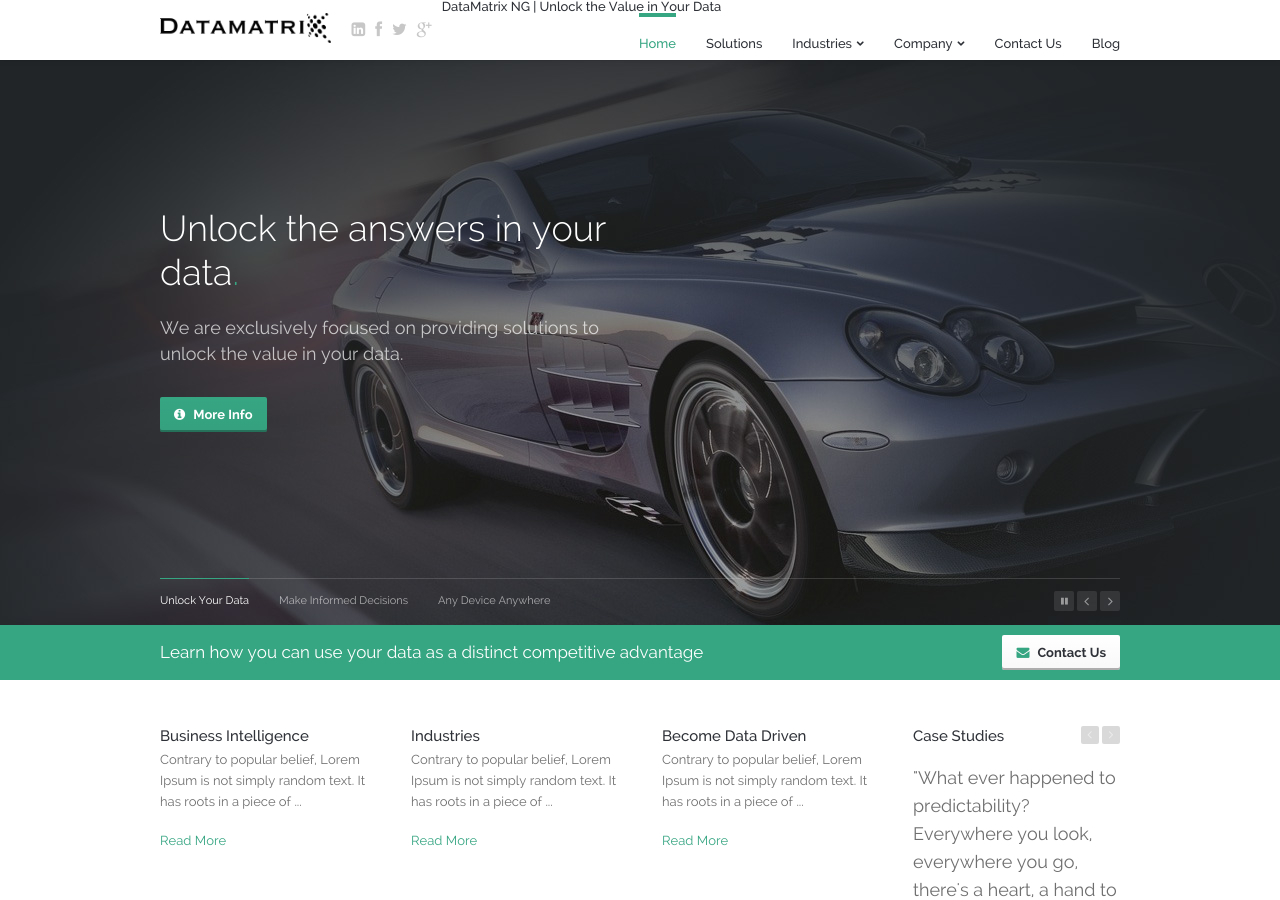
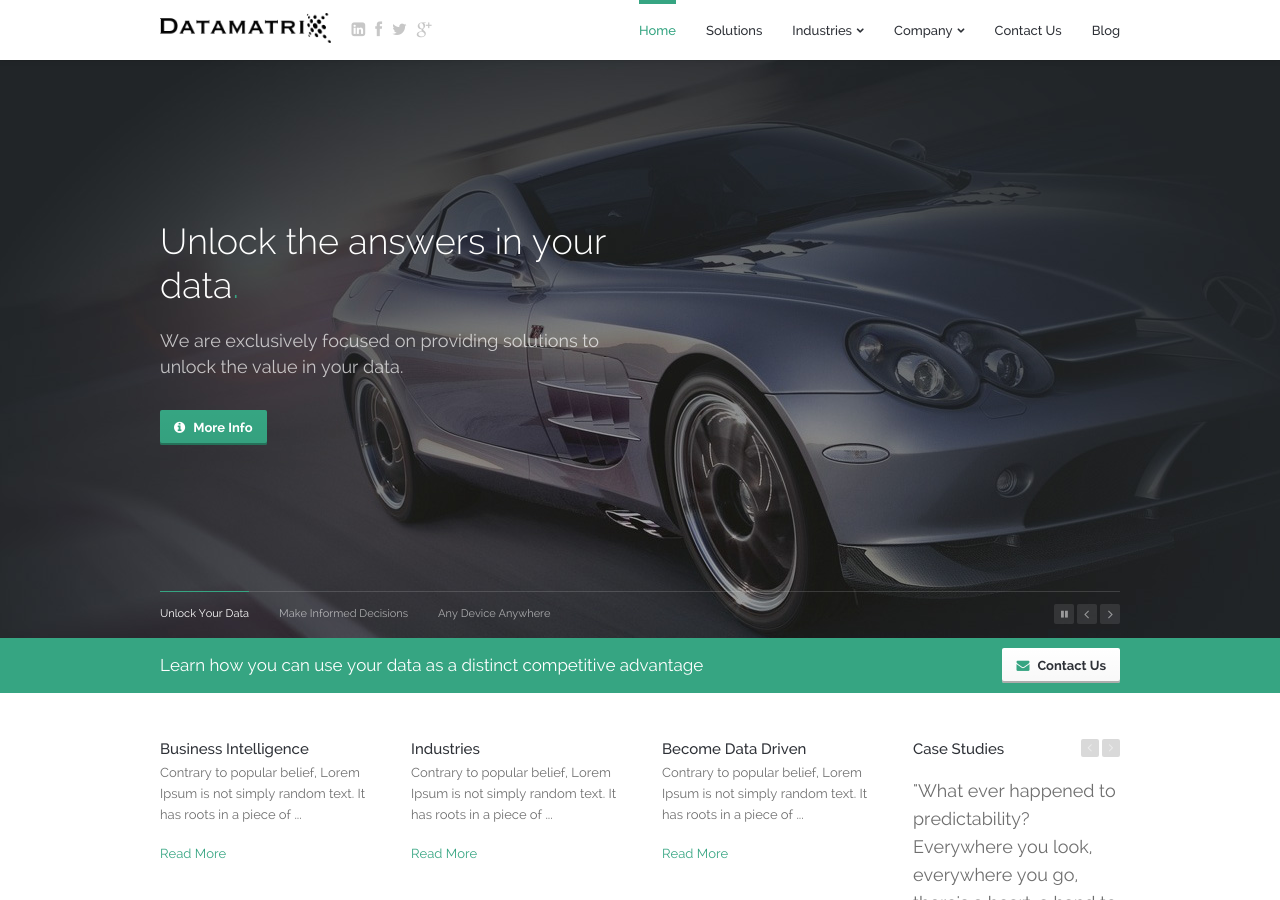
Before and after one commit to dtmtx/dtmtx.github.io, a Jekyll site: the page built from index.html, in a window 1280 px wide and 900 px high. Built offline with Jekyll 4.4.1, drawn with Linux system fonts in a browser that asks for light colours; Markdown is read by kramdown in place of the engine named in the settings; part of the change alters nothing that is shown.

```diff
--- a/_layouts/default.html
+++ b/_layouts/default.html
@@ -1,9 +1,10 @@
 
   {% include head.html %}
 
+  {% include navi.html %}
+
   <h1>{{ page.title }}</h1>
 
-  {% include navi.html %}
 
       {{ content }}
 
```
